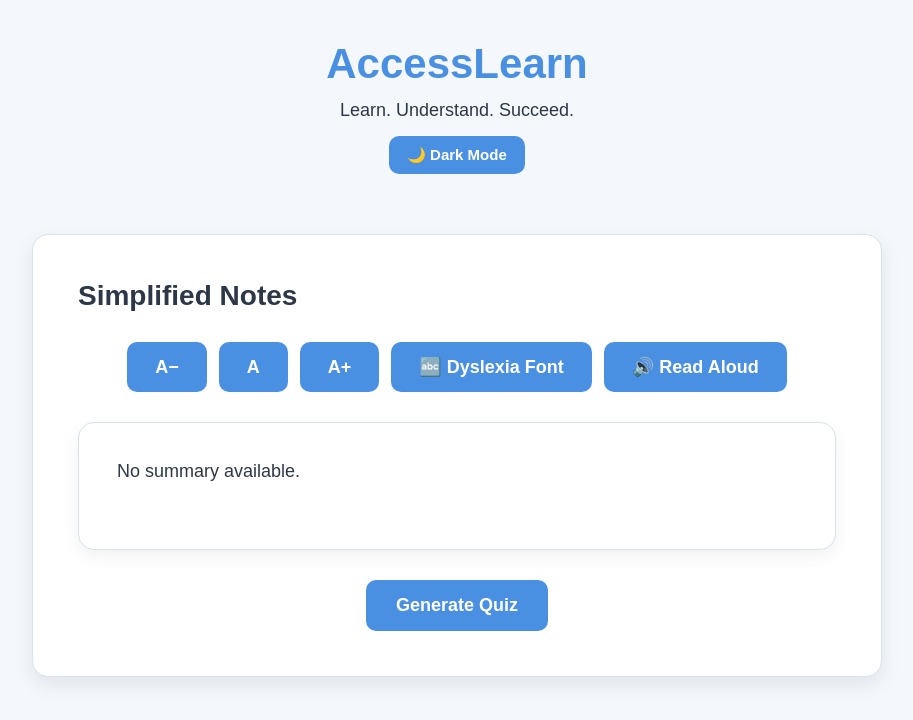
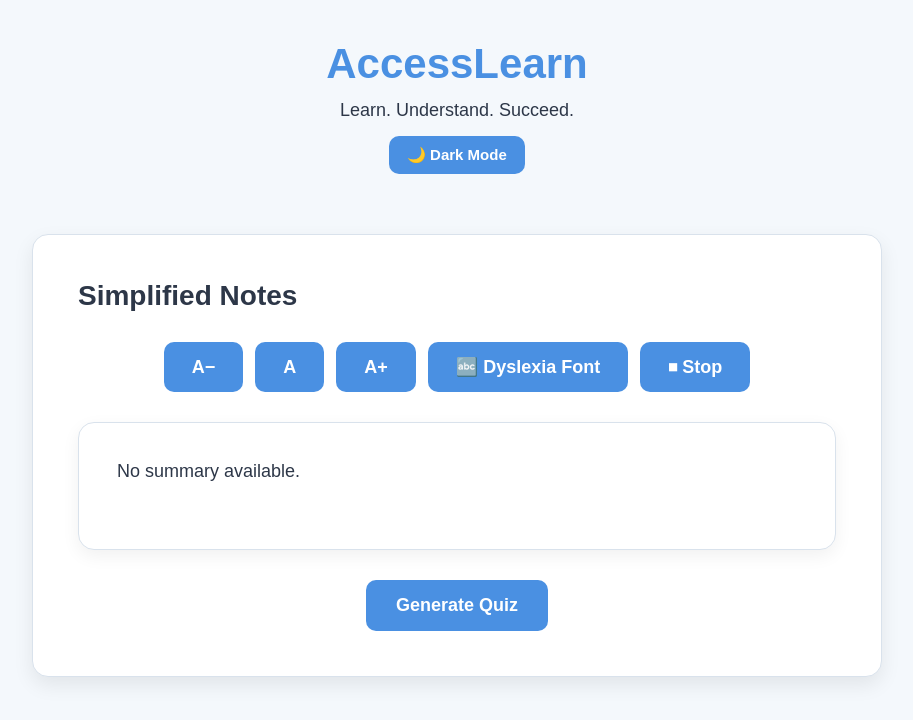
Before and after one commit to athira-183/access--learn, a plain HTML site: page Frontend--accesslearn/summary.html in a window 1280 px wide. Both pictures are taken after a click on the button "🔊 Read Aloud". Shown: the whole page, without its empty margins (183-1096 px from the left). Drawn offline with Linux system fonts and the light colour scheme; a web font is replaced by a local one.

Commit message:
Add read aloud accessibility feature

```diff
--- a/Frontend--accesslearn/script.js
+++ b/Frontend--accesslearn/script.js
@@ -213,3 +213,38 @@ if (dyslexiaFontBtn) {
         document.body.classList.toggle("dyslexia-font");
     });
 }
+
+// ===== Read Aloud =====
+
+const readAloud = document.getElementById("readAloud");
+
+if (readAloud && summaryBox) {
+
+    readAloud.addEventListener("click", () => {
+
+        if (speechSynthesis.speaking) {
+            speechSynthesis.cancel();
+            readAloud.textContent = "🔊 Read Aloud";
+            return;
+        }
+
+        const text = summaryBox.innerText;
+
+        if (!text.trim()) {
+            return;
+        }
+
+        const speech = new SpeechSynthesisUtterance(text);
+
+        speech.rate = 0.9;
+        speech.pitch = 1;
+
+        speech.onend = () => {
+            readAloud.textContent = "🔊 Read Aloud";
+        };
+
+        speechSynthesis.speak(speech);
+
+        readAloud.textContent = "⏹ Stop";
+    });
+}
--- a/Frontend--accesslearn/summary.html
+++ b/Frontend--accesslearn/summary.html
@@ -31,7 +31,7 @@
     <button id="resetFont">A</button>
     <button id="increaseFont">A+</button>
     <button id="dyslexiaFontBtn">🔤 Dyslexia Font</button>
-    <button>🔊 Read Aloud</button>
+    <button id="readAloud">🔊 Read Aloud</button>
 
 </div>
 
```
